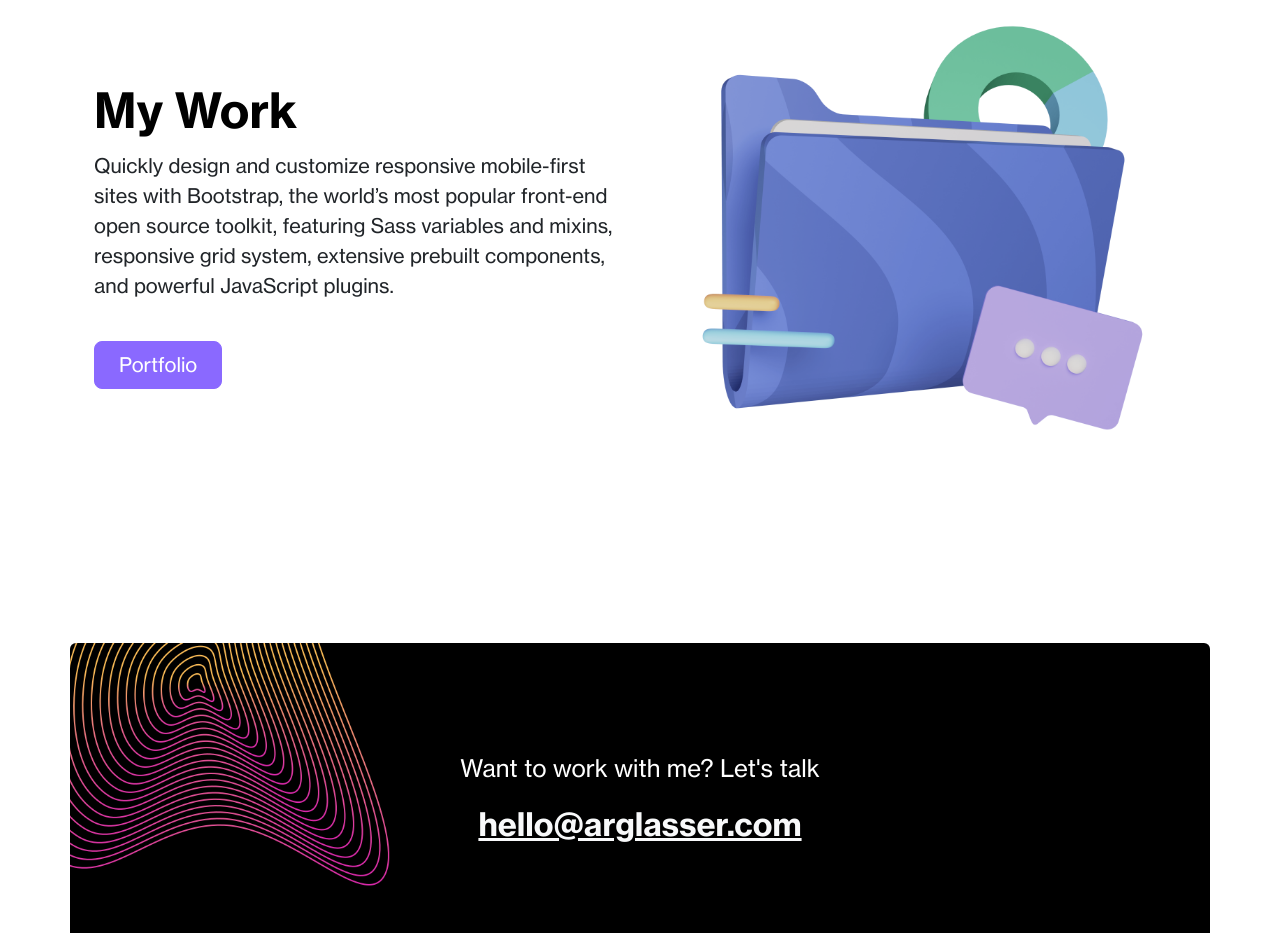
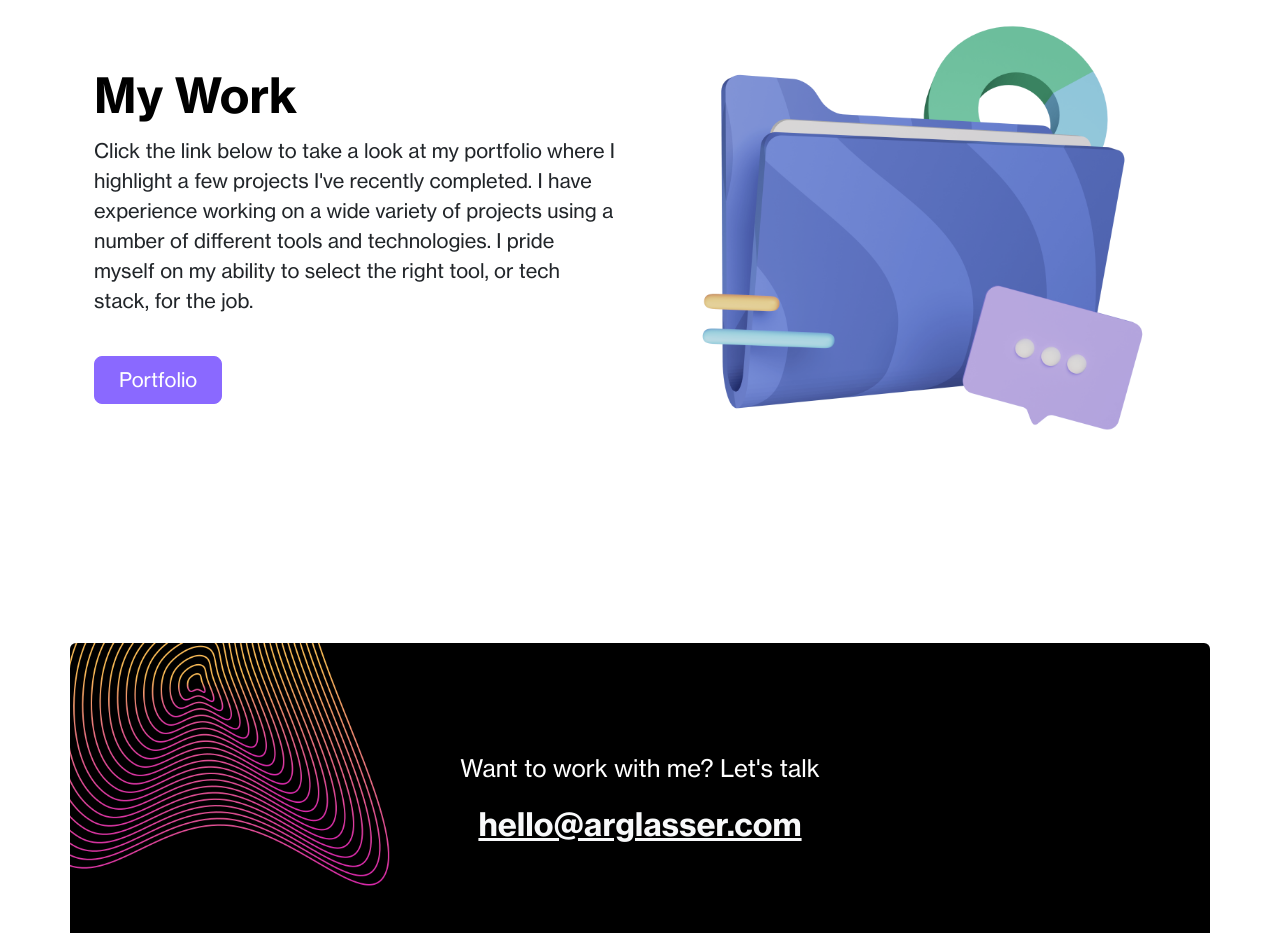
Before and after one commit to adamglasser/arglasser, a React (Create React App) app: page /About in a window 1280 px wide. Shown: the part 2200-3133 px from the top of the page. Built offline with nearby package versions, Linux system fonts and the light colour scheme.

Commit message:
write real about copy

```diff
--- a/src/routes/about/About.js
+++ b/src/routes/about/About.js
@@ -183,7 +183,7 @@ const About = () => {
                             </div>
                             <div class="col-lg-6 text-dark">
                                 <h1 class="display-5 fw-bold lh-1 mb-3 text-black">My Work</h1>
-                                <p class="lead">Quickly design and customize responsive mobile-first sites with Bootstrap, the world’s most popular front-end open source toolkit, featuring Sass variables and mixins, responsive grid system, extensive prebuilt components, and powerful JavaScript plugins.</p>
+                                <p class="lead">Click the link below to take a look at my portfolio where I highlight a few projects I've recently completed. I have experience working on a wide variety of projects using a number of different tools and technologies. I pride myself on my ability to select the right tool, or tech stack, for the job.</p>
                                 <div class="d-grid gap-2 d-md-flex justify-content-md-start">
                                     <button type="button" class="mt-4 btn btn-purple text-white btn-lg px-4 me-md-2" onClick={() => navigate('/Work')}>Portfolio</button>
                                 </div>
```
